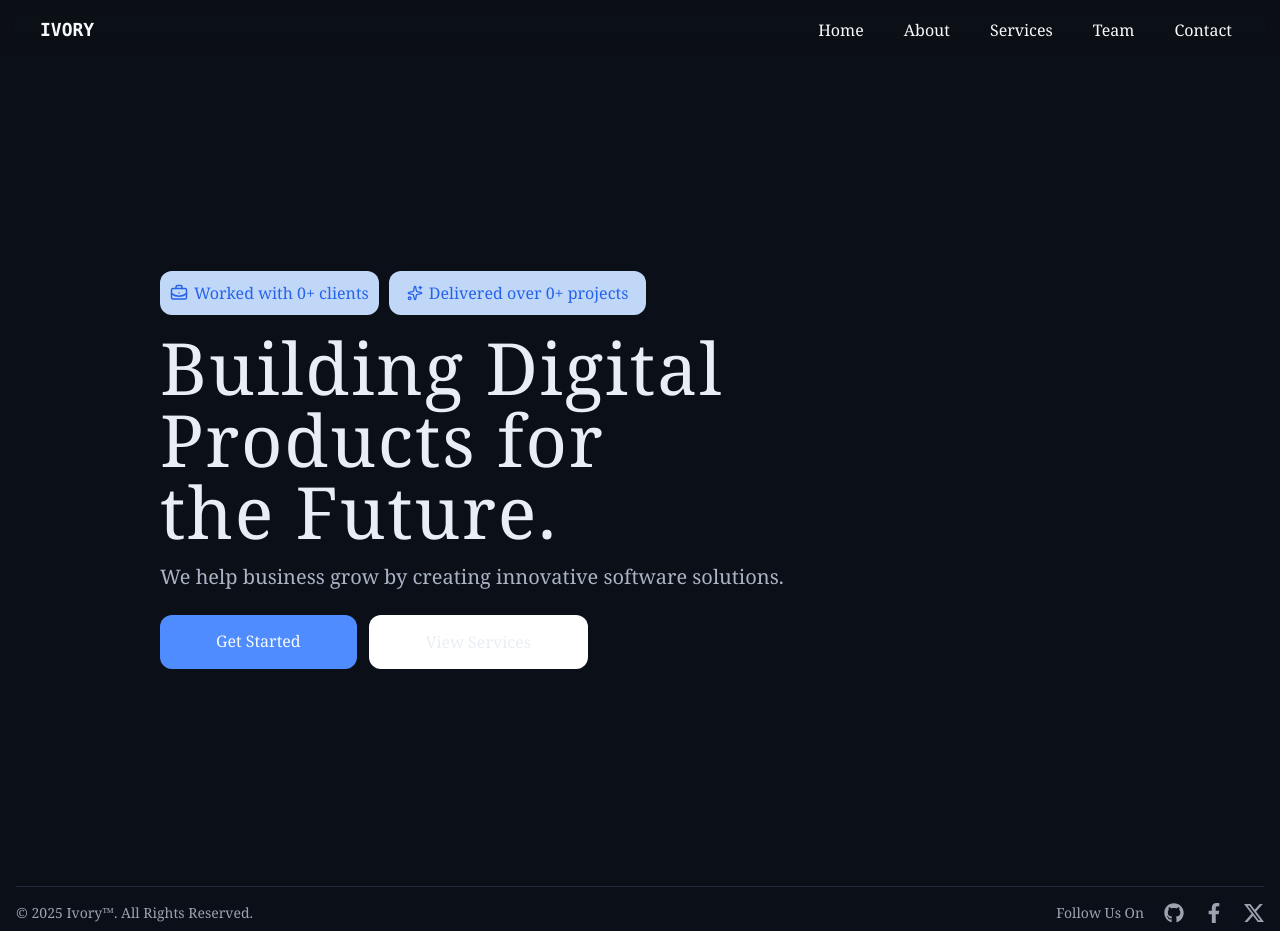
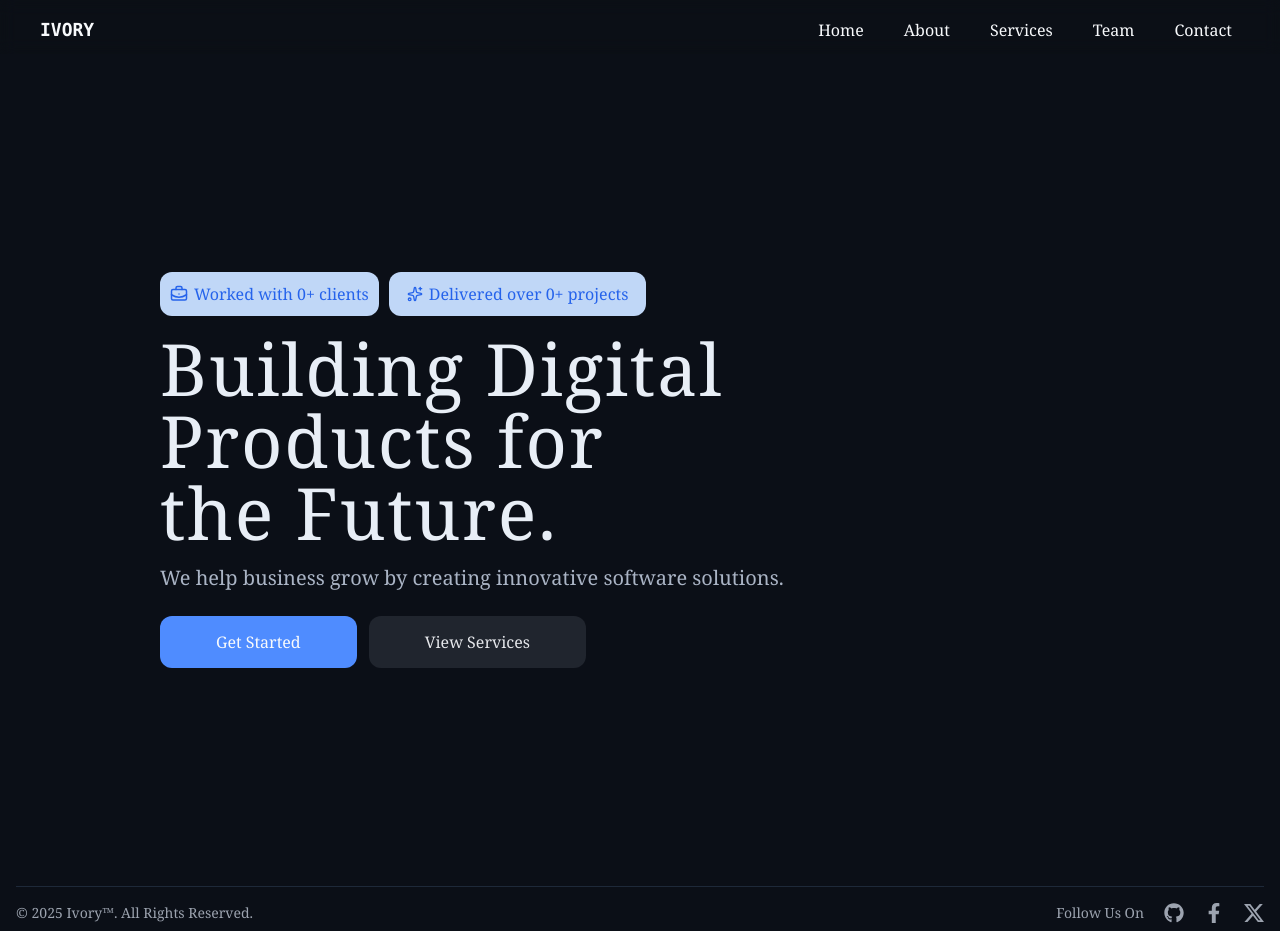
Before and after one commit to Ivory-IT-Company/Portfolio, a React (Vite) app: page / in a window 1280 px wide. Built offline with nearby package versions, Linux system fonts and the light colour scheme.

Commit message:
Update button background

```diff
--- a/src/components/landing/Home.jsx
+++ b/src/components/landing/Home.jsx
@@ -5,7 +5,7 @@ import { NavLink } from 'react-router';
 const Home = () => {
    const name = 'Ivory';
    return (
-      <div className="flex flex-row h-screen gap-2 my-4 px-11 sm:px-28 xl:gap-8 xl:px-40 items-center">
+      <div className="flex flex-row h-screen gap-2 my-4 px-11 sm:px-28 xl:gap-8 xl:px-40 2xl:gap-10 items-center">
          <div className="sm:basis-2xl xl:basis-4xl">
             <div>
                <div className="flex flex-row max-md:hidden text-md gap-2.5 mb-4">
@@ -34,13 +34,13 @@ const Home = () => {
                </p>
                <div className="flex flex-col sm:flex-row gap-3 max-sm:px-6  max-md:justify-center text-center">
                   <NavLink
-                     className="bg-[#4F8CFF] p-3.5 md:px-10 xl:px-14 rounded-xl hover:scale-104 hover:bg-[#5a83cf]"
+                     className="bg-[#4F8CFF] p-3.5 md:px-10 xl:px-14 rounded-xl hover:scale-x-101 hover:bg-[#5a83cf]"
                      to="/contact"
                      type="button">
                      Get Started
                   </NavLink>
                   <NavLink
-                     className="p-3.5 border border-transparent md:px-10 xl:px-14 rounded-xl hover:px-12 bg-[rgb(255,255,255)] text-[#E9EEF5] hover:scale-x-105 "
+                     className="p-3.5 md:px-10 xl:px-14 rounded-xl text-gray-200 hover:scale-x-101 bg-gray-400/15 hover:bg-gray-400/10"
                      to="/services"
                      type="button">
                      View Services
@@ -48,7 +48,6 @@ const Home = () => {
                </div>
             </div>
          </div>
-
       </div>
    );
 };
```
